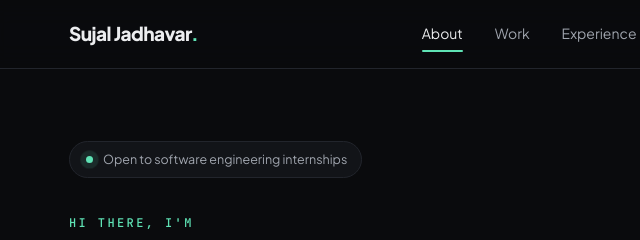
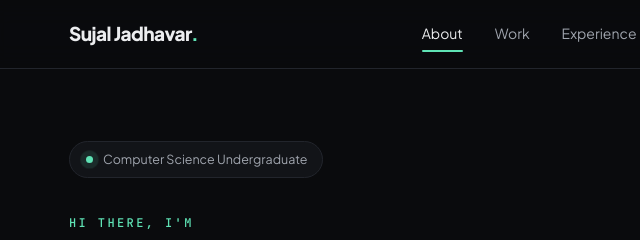
Before and after one commit to Sujalj9146/Sujalj9146.github.io, a plain HTML site: page index.html in a window 1280 px wide. Shown: the top 240 px of the page, 19-659 px from the left. Drawn offline with nearby package versions, Linux system fonts and the light colour scheme; no server answers.

Commit message:
Hero badge: Computer Science Undergraduate

```diff
--- a/index.html
+++ b/index.html
@@ -49,7 +49,7 @@
 <section class="hero">
   <div class="container hero__grid">
     <div class="hero__text">
-      <span class="chip reveal"><span class="pulse" aria-hidden="true"></span>Open to software engineering internships</span>
+      <span class="chip reveal"><span class="pulse" aria-hidden="true"></span>Computer Science Undergraduate</span>
       <p class="eyebrow reveal">Hi there, I'm</p>
       <h1 class="hero__name reveal">Sujal<br><span>Jadhavar.</span></h1>
       <p class="hero__tagline reveal">Software engineer building full-stack products and AI systems.</p>
```
